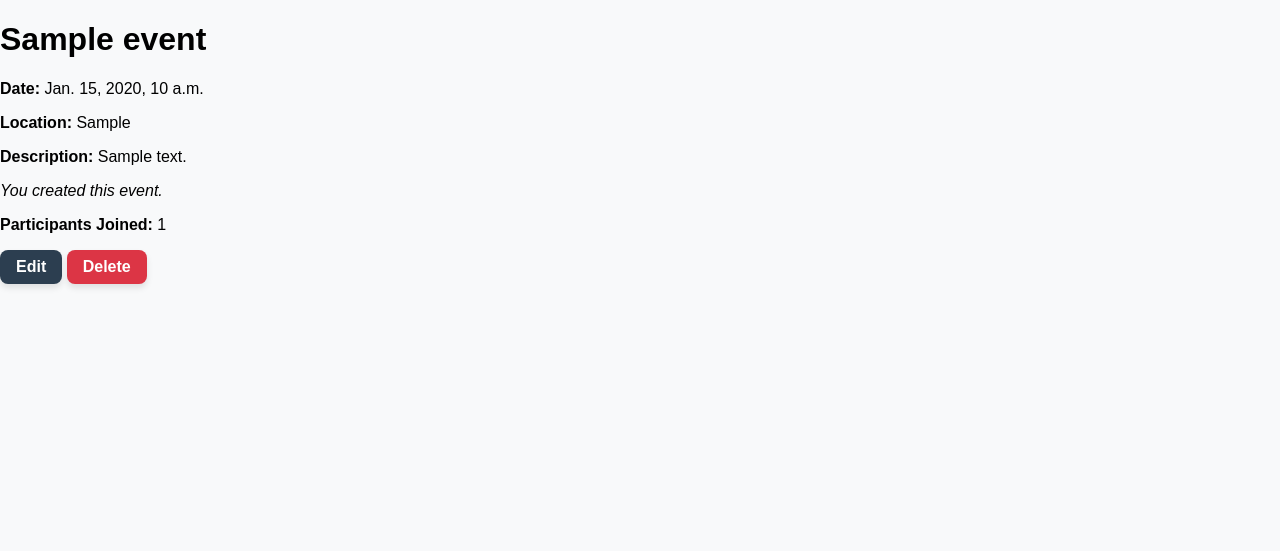
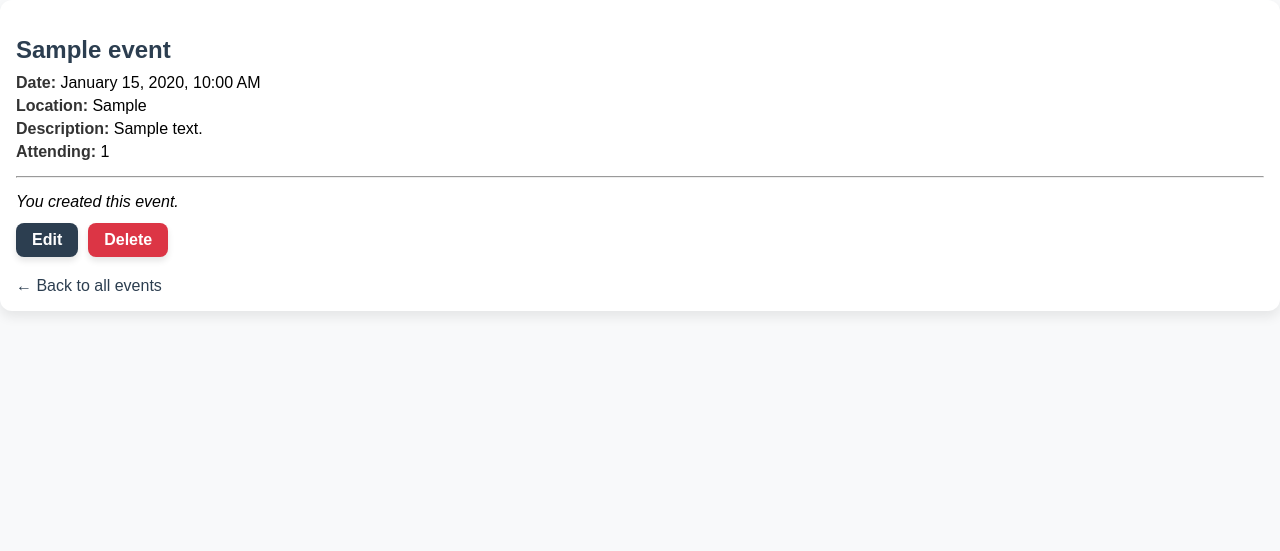
Before and after one commit to zeinali1/capstone-project, a Django app: page /event/1/ in a window 1280 px wide. Shown: the part 50-601 px from the top of the page. Run offline with Django 5.2, Linux system fonts and the light colour scheme; a user stored in the database is signed in; tables that the repository leaves empty hold one stand-in row (values such as "Sample post").

Commit message:
Update event_detail.html

```diff
--- a/main_app/templates/events/event_detail.html
+++ b/main_app/templates/events/event_detail.html
@@ -1,32 +1,43 @@
 {% extends 'base.html' %}
 {% block content %}
-<div class="event-detail">
-    <h1>{{ event.title }}</h1>
-    <p><strong>Date:</strong> {{ event.event_date }}</p>
+<main class="event-detail-container">
+    <div class="event-card">
+        <h2 style="color:#2c3e50; margin-bottom:10px;">{{ event.title }}</h2>
+        <p><strong>Date:</strong> {{ event.event_date|date:"F j, Y, g:i A" }}</p>
         <p><strong>Location:</strong> {{ event.location }}</p>
         <p><strong>Description:</strong> {{ event.description }}</p>
+
+        <p><strong>Attending:</strong> {{ participant_count }}</p>
+
+        <hr style="margin: 15px 0; border-color: #eee;">
 
         {% if user.is_authenticated %}
             {% if is_creator %}
                 <p><em>You created this event.</em></p>
-            <p><strong>Participants Joined:</strong> {{ participant_count }}</p>
+                <div class="btn-row">
                     <a href="{% url 'edit_event' event.pk %}" class="btn btn-edit">Edit</a>
                     <a href="{% url 'delete_event' event.pk %}" class="btn btn-delete">Delete</a>
+                </div>
             {% else %}
                 {% if is_joined %}
-                <form action="{% url 'leave_event' event.pk %}" method="post">
+                    <form action="{% url 'leave_event' event.pk %}" method="post" style="display:inline;">
                         {% csrf_token %}
                         <button type="submit" class="btn btn-leave">Leave Event</button>
                     </form>
                 {% else %}
-                <form action="{% url 'join_event' event.pk %}" method="post">
+                    <form action="{% url 'join_event' event.pk %}" method="post" style="display:inline;">
                         {% csrf_token %}
                         <button type="submit" class="btn btn-join">Join Event</button>
                     </form>
                 {% endif %}
             {% endif %}
         {% else %}
-        <p><a href="{% url 'login' %}">Log in</a> to join this event.</p>
+            <p><a href="{% url 'login' %}" class="btn btn-login">Log in</a> to join this event.</p>
         {% endif %}
+
+        <div style="margin-top: 20px;">
+            <a href="{% url 'home' %}" style="color:#2c3e50; text-decoration:none;">&larr; Back to all events</a>
         </div>
+    </div>
+</main>
 {% endblock %}
```
Lines whose indentation alone changed are shown as unchanged.
